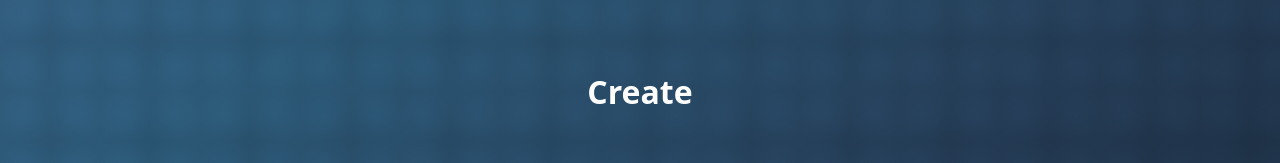
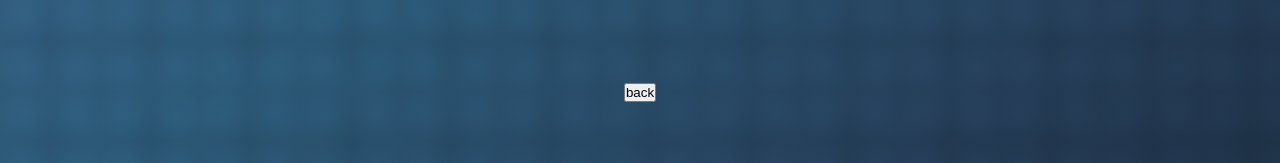
Before and after one commit to Espadv69/Character-Creator, a React (Vite) app: page / in a window 1280 px wide. Both pictures are taken after a click on the button "Create". Shown: the part 309-472 px from the top of the page. Built offline with nearby package versions, Linux system fonts and the light colour scheme; a web font is replaced by a local one.

Commit message:
feat: add back button to Create component for navigation

```diff
--- a/src/components/Create.jsx
+++ b/src/components/Create.jsx
@@ -1,5 +1,9 @@
 import { useState, useEffect } from 'react'
 
-export const Create = () => {
-  return <h1>Create</h1>
+export const Create = ({ setActiveComponent }) => {
+  return (
+    <div>
+      <button onClick={() => setActiveComponent('menu')}>back</button>
+    </div>
+  )
 }
```
